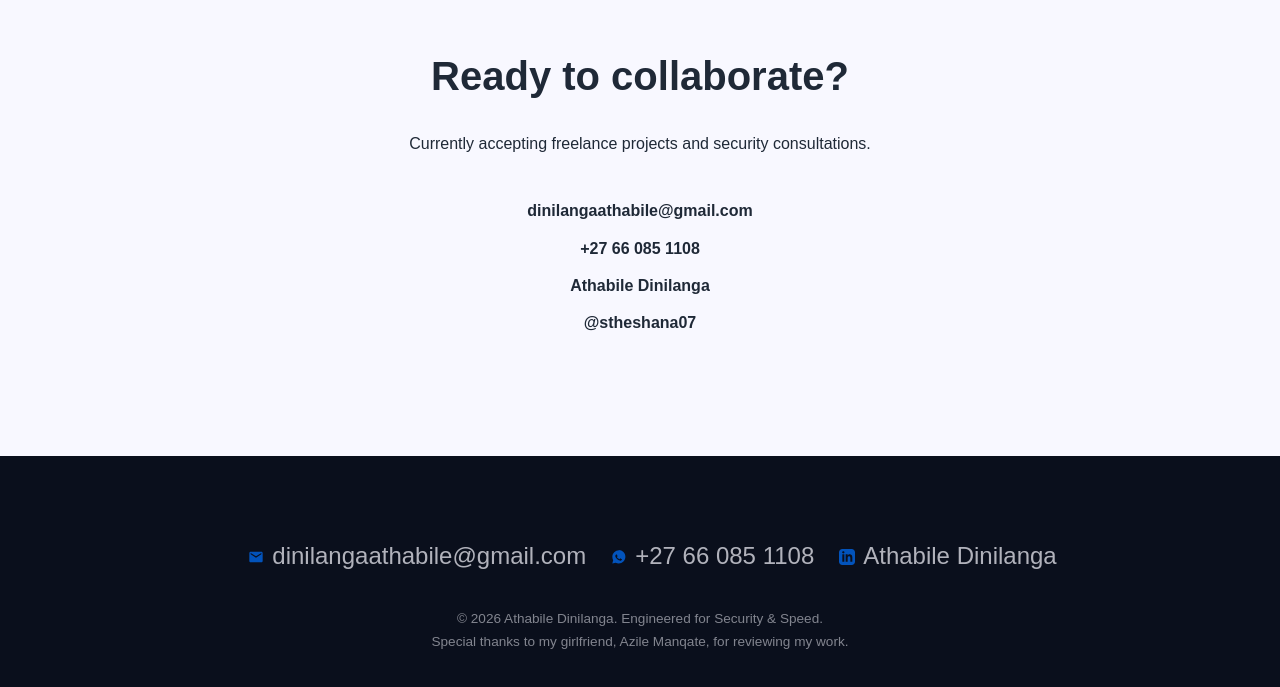
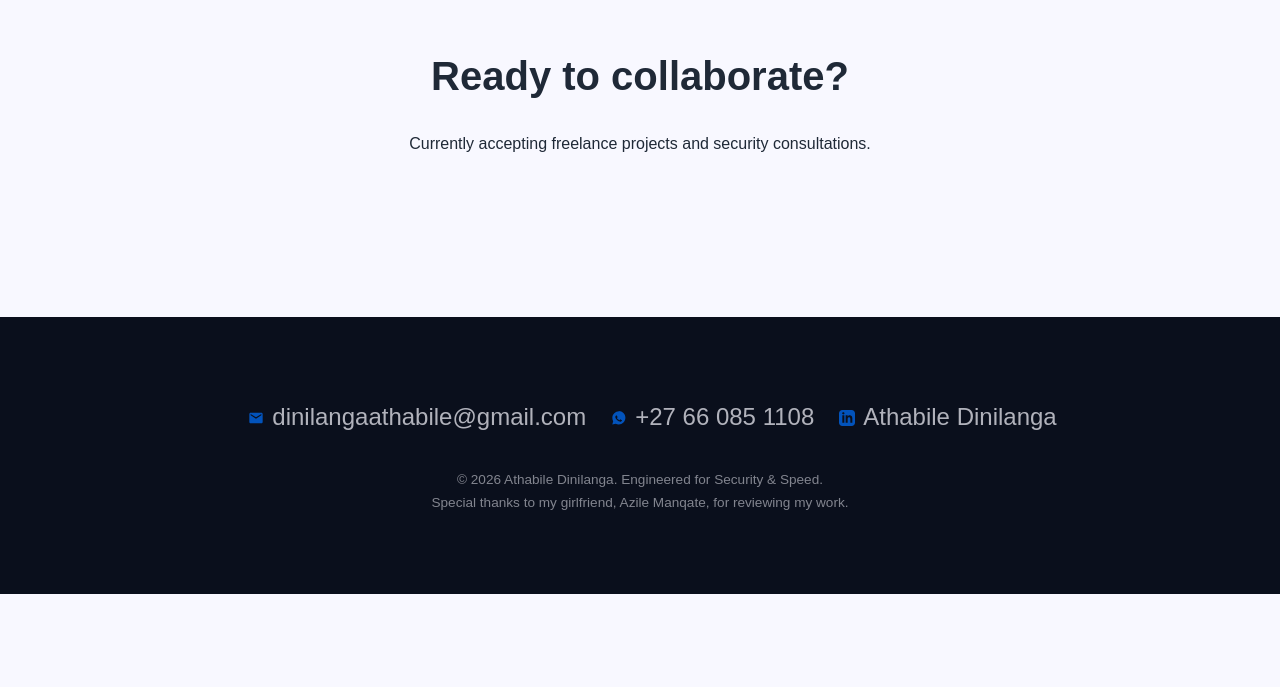
Before and after one commit to StheshHackers/portfolio, a React (Vite) app: page / in a window 1280 px wide. Shown: the part 4917-5604 px from the top of the page. After the commit the page ends 5511 px from the top, so only its background shows below. Built offline with nearby package versions, Linux system fonts and the light colour scheme.

Commit message:
Update App.jsx

```diff
--- a/src/App.jsx
+++ b/src/App.jsx
@@ -514,12 +514,6 @@ function App() {
       <section id="contact" style={{ padding: "120px 10%", textAlign: "center" }}>
         <h2 style={{ fontSize: "2.5rem", marginBottom: "20px" }}>Ready to collaborate?</h2>
         <p className="contact-subtitle" style={{ marginBottom: "40px" }}>Currently accepting freelance projects and security consultations.</p>
-        <div style={{ display: "inline-flex", flexDirection: "column", gap: "10px", fontWeight: 600 }} className="contact-info">
-          <span><i className="fas fa-envelope" style={{ color: "var(--electric-blue)" }}></i> dinilangaathabile@gmail.com</span>
-          <span><i className="fab fa-whatsapp" style={{ color: "var(--electric-blue)" }}></i> +27 66 085 1108</span>
-          <span><i className="fab fa-linkedin" style={{ color: "var(--electric-blue)" }}></i>Athabile Dinilanga</span>
-          <span><i className="fab fa-tiktok" style={{ color: "var(--electric-blue)" }}></i> @stheshana07</span>
-        </div>
       </section>
 
       {/* Footer Layout */}
```
